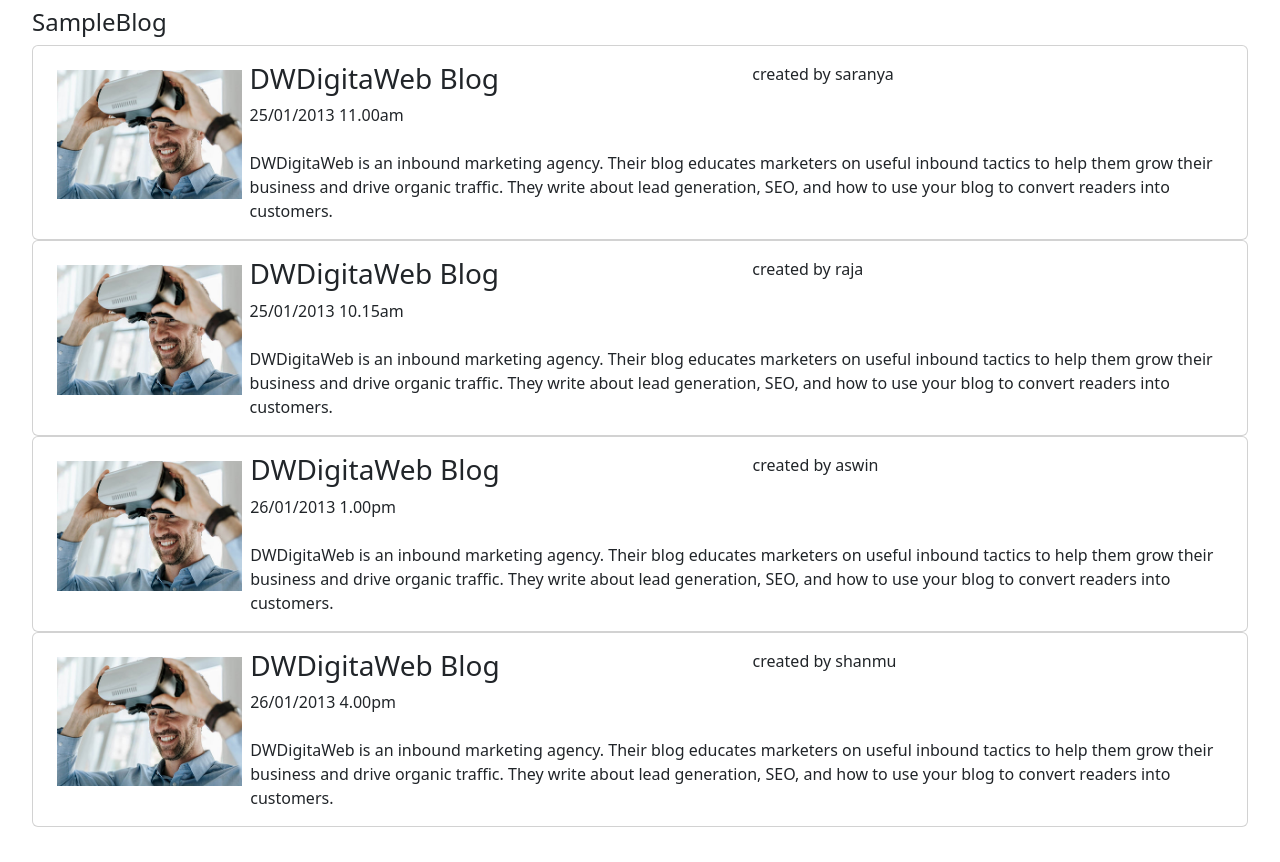
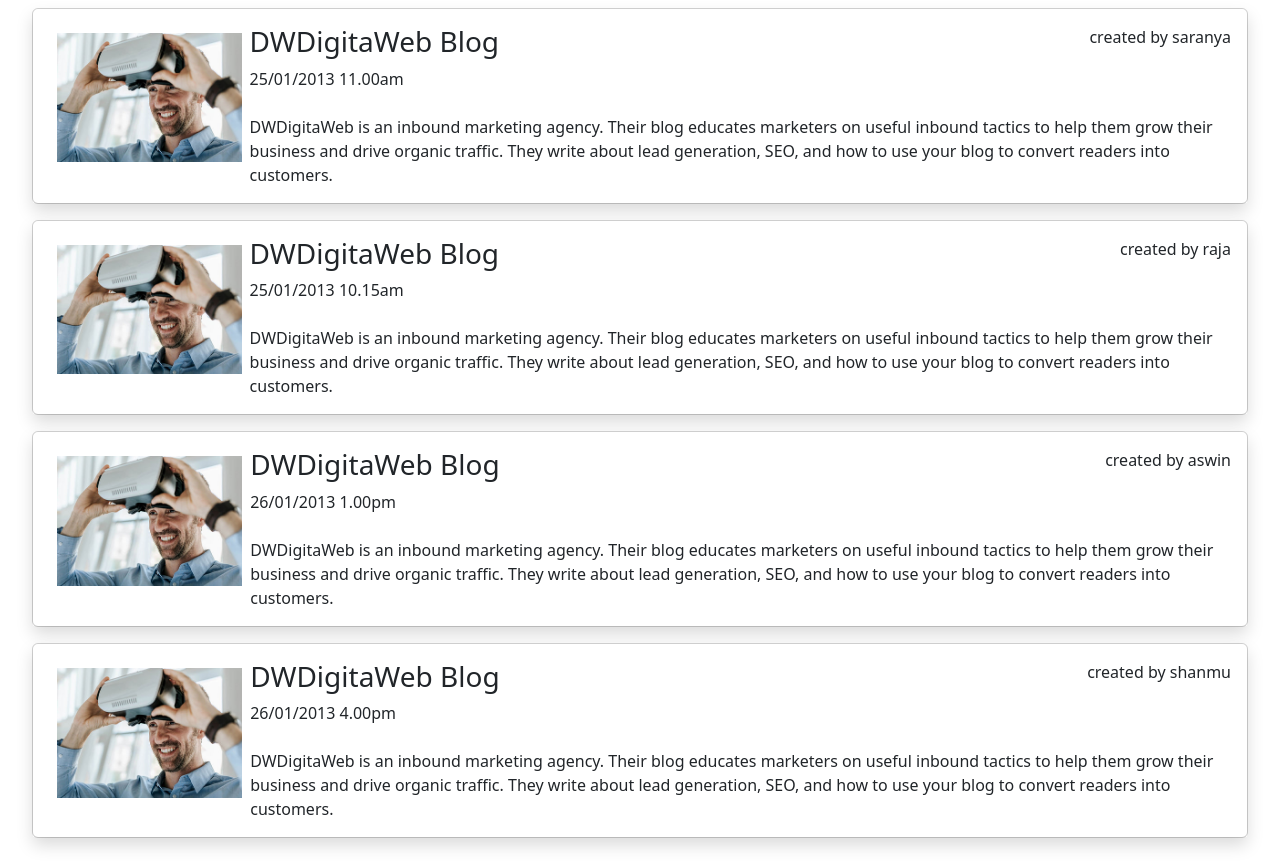
Before and after one commit to shanmugappriyaa/BLOG-FE, a React (Vite) app: page /sampleBlog in a window 1280 px wide. Before the commit the page ends 835 px from the top, so only its background shows below. Built offline with nearby package versions, Linux system fonts and the light colour scheme.

Commit message:
Blog List page renamed

```diff
--- a/src/App.jsx
+++ b/src/App.jsx
@@ -1,30 +1,27 @@
-import { useState } from 'react'
-import {BrowserRouter, Route, Routes} from 'react-router-dom'
-import Home from './Home'
-import './App.css'
-import CreateBlog from './CreateBlog'
-import Registration from './Registration'
-import Login from './Login'
-import SampleBlog from './SampleBlog'
-import BlogPage from './BlogPage'
+import { useState } from "react";
+import { BrowserRouter, Route, Routes } from "react-router-dom";
+import Home from "./Home";
+import "./App.css";
+import CreateBlog from "./CreateBlog";
+import Registration from "./Registration";
+import Login from "./Login";
+import BlogPage from "./BlogPage";
+import BlogList from "./BlogList";
 function App() {
-
   return (
     <>
-    <BrowserRouter>
-    <Routes>
-    <Route  path='/' element={<BlogPage />}/>
-      <Route  path='/sampleBlog' element={<SampleBlog></SampleBlog>}/>
-      <Route path='/home' element={<Home />} />
-      <Route path='/createBlog' element={<CreateBlog /> } />
-      <Route path='/login' element={<Login /> } />
-      <Route path='/registration' element={<Registration /> } />
-    </Routes>
-    </BrowserRouter>
-
-
+      <BrowserRouter>
+        <Routes>
+          <Route path="/" element={<BlogPage />} />
+          <Route path="/sampleBlog" element={<BlogList />} />
+          <Route path="/home" element={<Home />} />
+          <Route path="/createBlog" element={<CreateBlog />} />
+          <Route path="/login" element={<Login />} />
+          <Route path="/registration" element={<Registration />} />
+        </Routes>
+      </BrowserRouter>
     </>
-  )
+  );
 }
 
-export default App
+export default App;
--- a/src/SampleBlog.jsx
+++ b/src/BlogList.jsx
@@ -1,6 +1,6 @@
 import React from "react";
 
-function SampleBlog() {
+function BlogList() {
   const blogs = [
     {
       img: "blog-1.jpg",
@@ -34,17 +34,16 @@
 
   return (
     <div className="p-2 mx-4">
-      <h4>SampleBlog</h4>
       {blogs.map((blog, i) => (
-        <div className="card mb-24" key={i}>
-          <div className="card-body d-flex">
+        <div className="card mb-3" key={i}>
+          <div className="card-body shadow d-flex">
             <div className="row-4 m-2">
               <img src={blog.img} alt="image" className="img-fluid" />
             </div>
             <div>
-              <div className="row">
+              <div className="row ">
                 <h3 className="col-6"> {blog.title}</h3>
-                <label className="col-6 text-align-end">
+                <label className="col-6 d-flex justify-content-end">
                   created by {blog.createdby}
                 </label>
               </div>
@@ -60,4 +59,4 @@
   );
 }
 
-export default SampleBlog;
+export default BlogList;
```
Also changed, not shown: src/BlogPage.jsx (+25 -24 lines), src/Home.jsx (+15 -9 lines).
